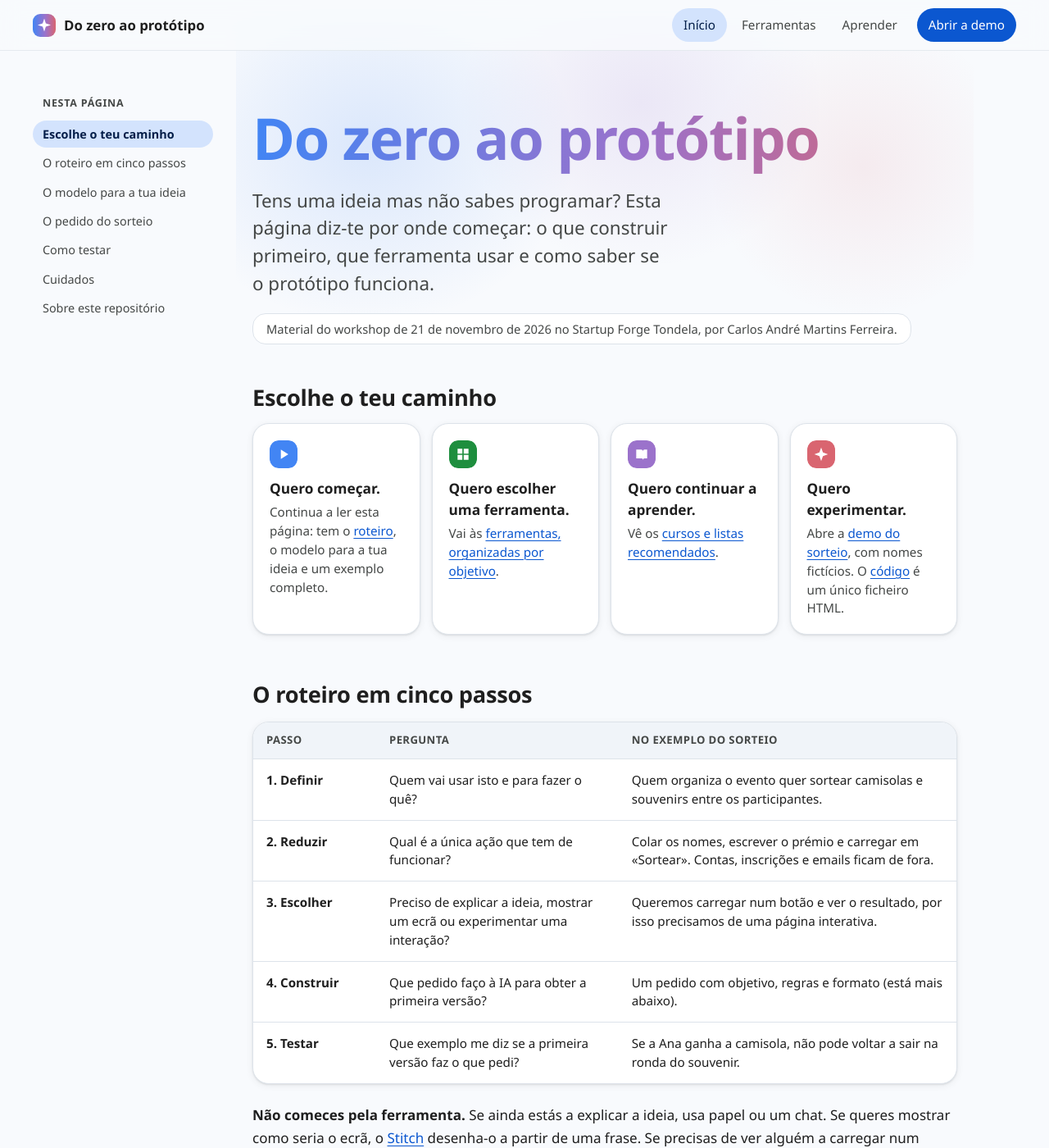
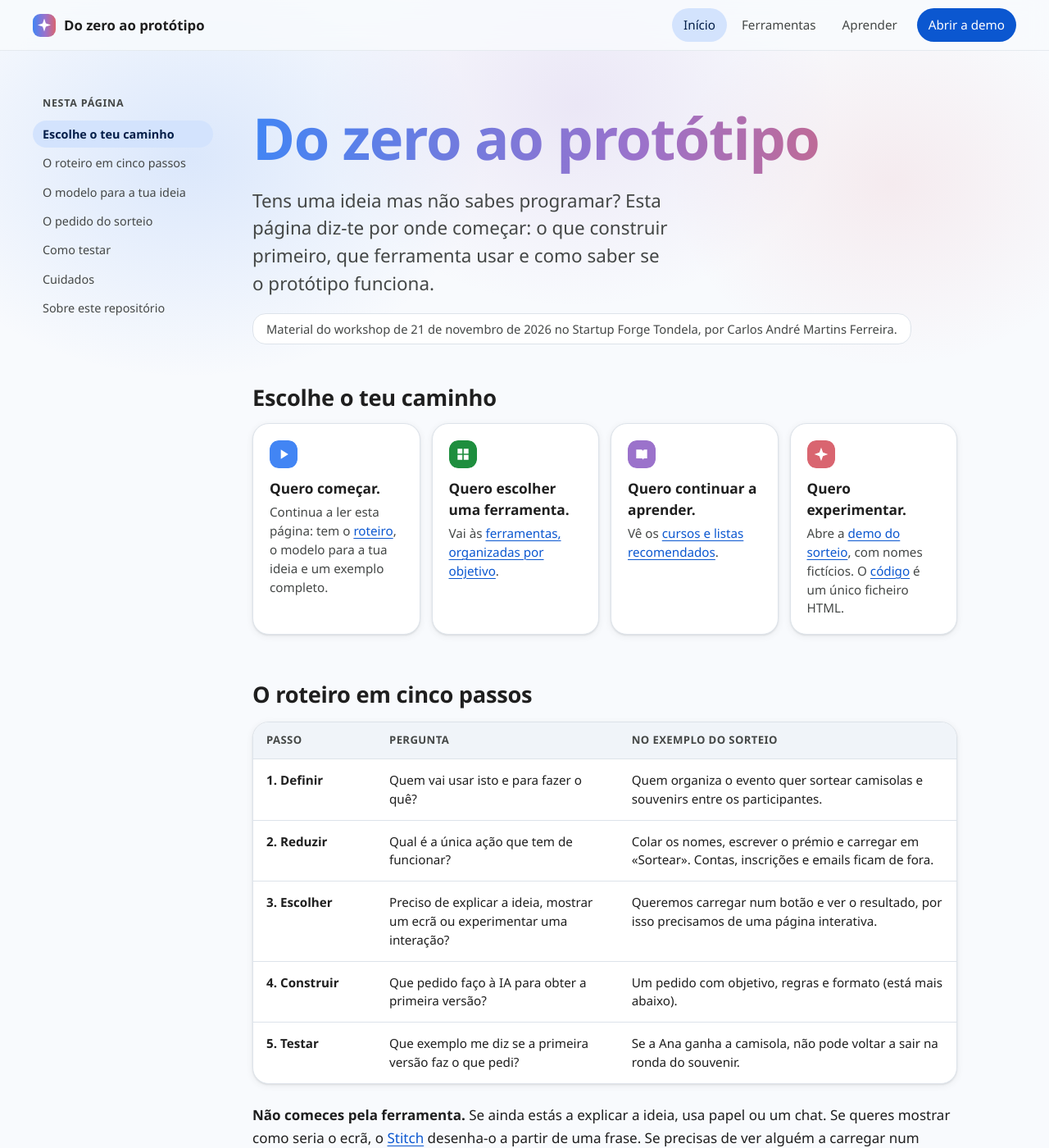
Before and after one commit to CarlosAndreFerreira/do-zero-ao-prototipo, a Jekyll site: the page built from README.md, in a window 1280 px wide and 1400 px high. Shown: the whole window at 82% size. Built offline with Jekyll 4.4.1, drawn with Linux system fonts in a browser that asks for light colours; our own code applies the rules of GitHub Pages for plain Markdown files.

Commit message:
Site: full-width hero glow without a hard edge

```diff
--- a/assets/css/site.css
+++ b/assets/css/site.css
@@ -120,8 +120,9 @@ body.home .content { position: relative; }
 .content code { font-family: var(--mono); font-size: .88em; background: var(--surface-2); padding: .12em .4em; border-radius: 6px; }
 
 /* Página inicial: cabeçalho com gradiente */
-body.home .content::before {
-  content: ""; position: absolute; z-index: -1; inset: -40px -20px auto; height: 520px; pointer-events: none;
+body.home { position: relative; }
+body.home::before {
+  content: ""; position: absolute; z-index: -1; top: 0; left: 0; right: 0; height: 640px; pointer-events: none;
   background:
     radial-gradient(40% 60% at 18% 30%, var(--glow-1), transparent 70%),
     radial-gradient(35% 55% at 55% 20%, var(--glow-2), transparent 70%),
```
